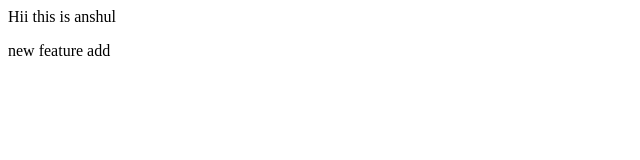
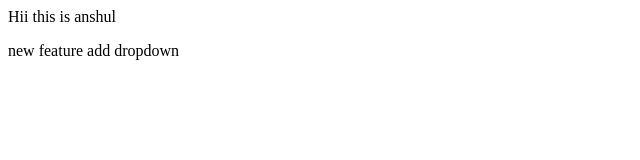
Before and after one commit to AnshulGomase/localsystem, a plain HTML site: page index.html in a window 1280 px wide. Shown: the full height of the page, 0-640 px from the left. Drawn offline with Linux system fonts and the light colour scheme.

Commit message:
add dropdown

```diff
--- a/index.html
+++ b/index.html
@@ -1,2 +1,2 @@
 <p>Hii this is anshul</p>
-<p>new feature add</p>
+<p>new feature add dropdown</p>
```
